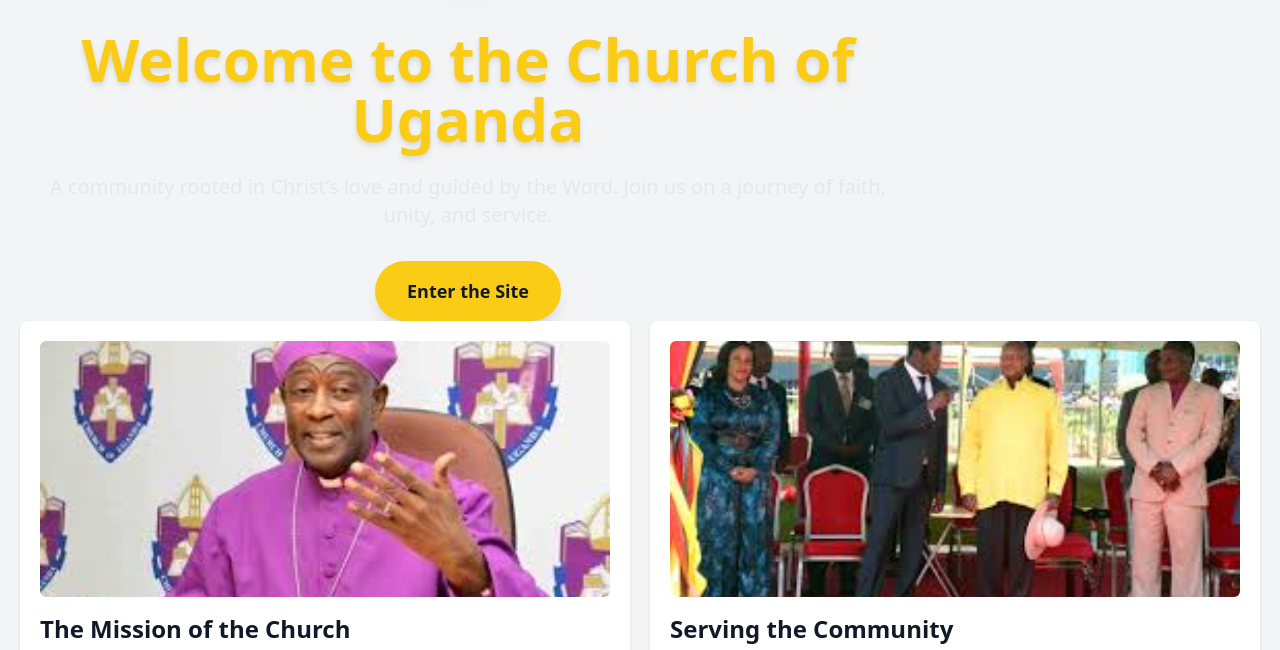
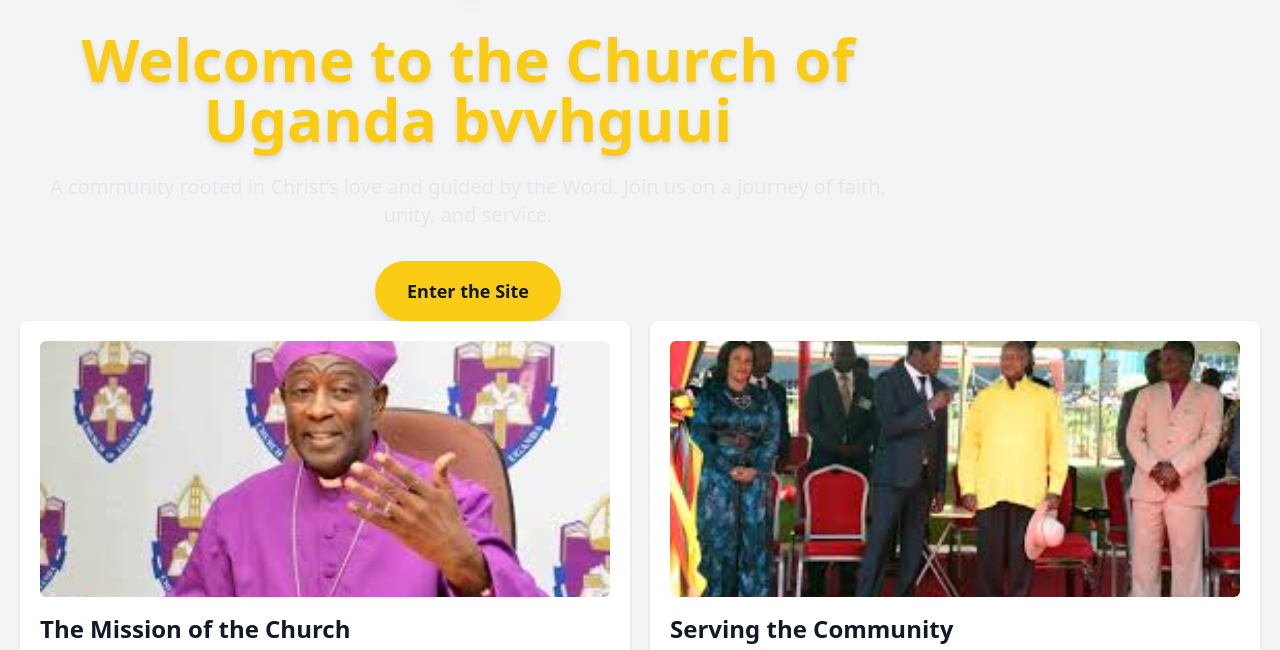
Before and after one commit to ashiraf-sewakiryanga/church-website, a plain HTML site: page index.html in a window 1280 px wide. Shown: the part 135-785 px from the top of the page. Drawn offline with nearby package versions, Linux system fonts and the light colour scheme.

Commit message:
first commit

```diff
--- a/index.html
+++ b/index.html
@@ -76,7 +76,7 @@
 
     <!-- Headline -->
     <h1 class="text-5xl md:text-6xl font-extrabold mb-6 text-yellow-400 drop-shadow-md">
-      Welcome to the Church of Uganda
+      Welcome to the Church of Uganda bvvhguui
     </h1>
 
     <!-- Subtext -->
```
